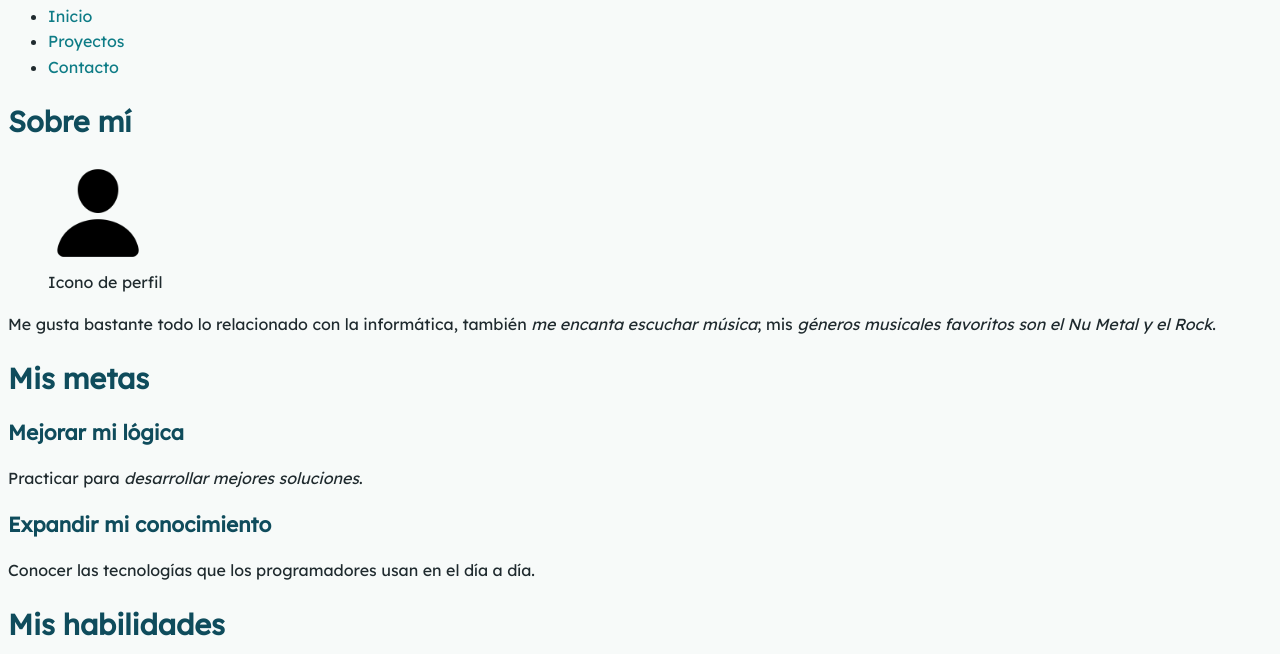
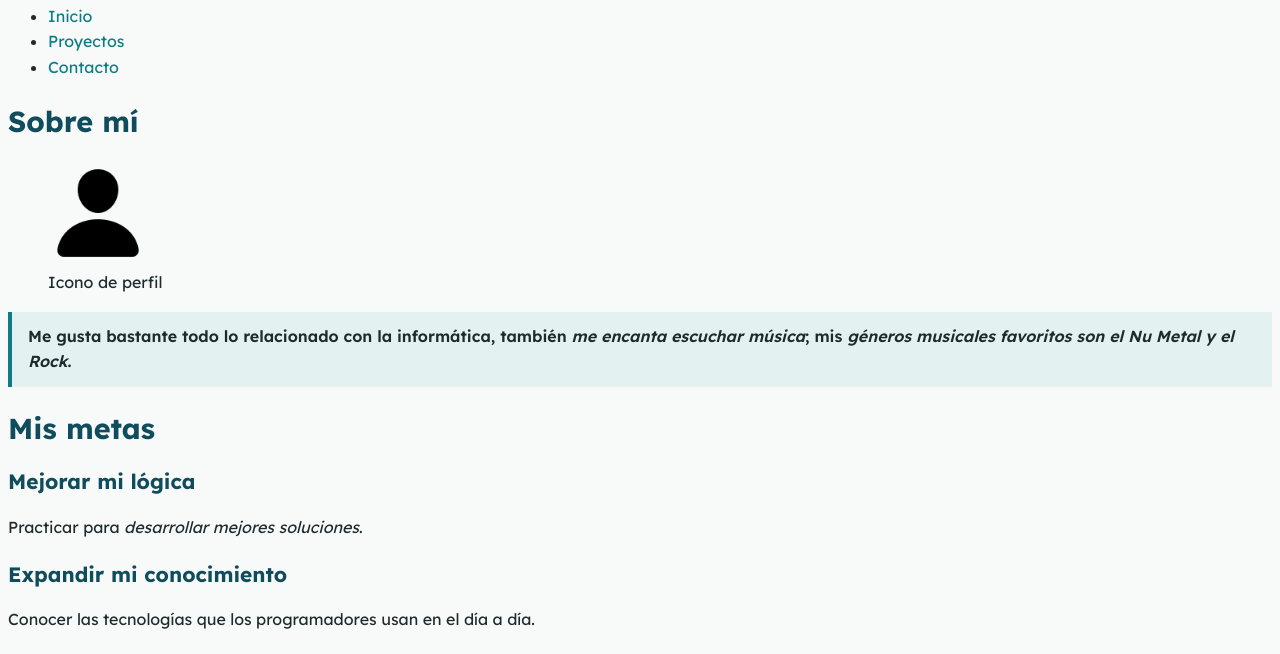
Before and after one commit to 72dxmxnn/mi-portafolio, a plain HTML site: page index.html in a window 1280 px wide. Shown: the part 98-752 px from the top of the page. Drawn offline with Linux system fonts and the light colour scheme.

Commit message:
Aplica clase destacado y corrige enlaces de fuentes

```diff
--- a/css/estilos.css
+++ b/css/estilos.css
@@ -1,11 +1,3 @@
-body {
-    font-family: "Lexend", sans-serif;
-    font-size: 16px;
-    line-height: 1.6;
-    color: var(--texto);
-    background-color: var(--fondo);
-}
-
 /* ===== Paleta de colores ===== */
 :root {
     --fondo: #f7faf9;
@@ -13,6 +5,14 @@ body {
     --primario: #0f4c5c;
     --secundario: #0e7c86;
     --acento: #e3f2f1;
+}
+
+body {
+    font-family: "Lexend", sans-serif;
+    font-size: 16px;
+    line-height: 1.6;
+    color: var(--texto);
+    background-color: var(--fondo);
 }
 
 /* ===== Títulos ===== */
--- a/index.html
+++ b/index.html
@@ -9,7 +9,7 @@
     <!-- Fuentes sacadas de Google Fonts -->
     <link rel="preconnect" href="https://fonts.googleapis.com">
     <link rel="preconnect" href="https://fonts.gstatic.com" crossorigin>
-    <link href="https://fonts.googleapis.com/css2?family=Lexend&display=swap" rel="stylesheet">
+    <link href="https://fonts.googleapis.com/css2?family=Lexend:wght@400;600;700&display=swap" rel="stylesheet">
 
     <!-- Referencia a la hoja de estilos -->
     <link rel="stylesheet" href="css/estilos.css" />
@@ -37,7 +37,7 @@
                 <img src="img/perfil.jpg" alt="Icono de persona" height="100" width="100" />
                 <figcaption>Icono de perfil</figcaption>
             </figure>
-            <p>
+            <p class="destacado">
                 Me gusta bastante todo lo relacionado con la informática, también
                 <em>me encanta escuchar música</em>; mis <em>géneros musicales favoritos son el Nu Metal y el Rock</em>.
             </p>
```
Also changed, not shown: contacto.html (+1 -2 lines), proyectos.html (+1 -1 lines).
